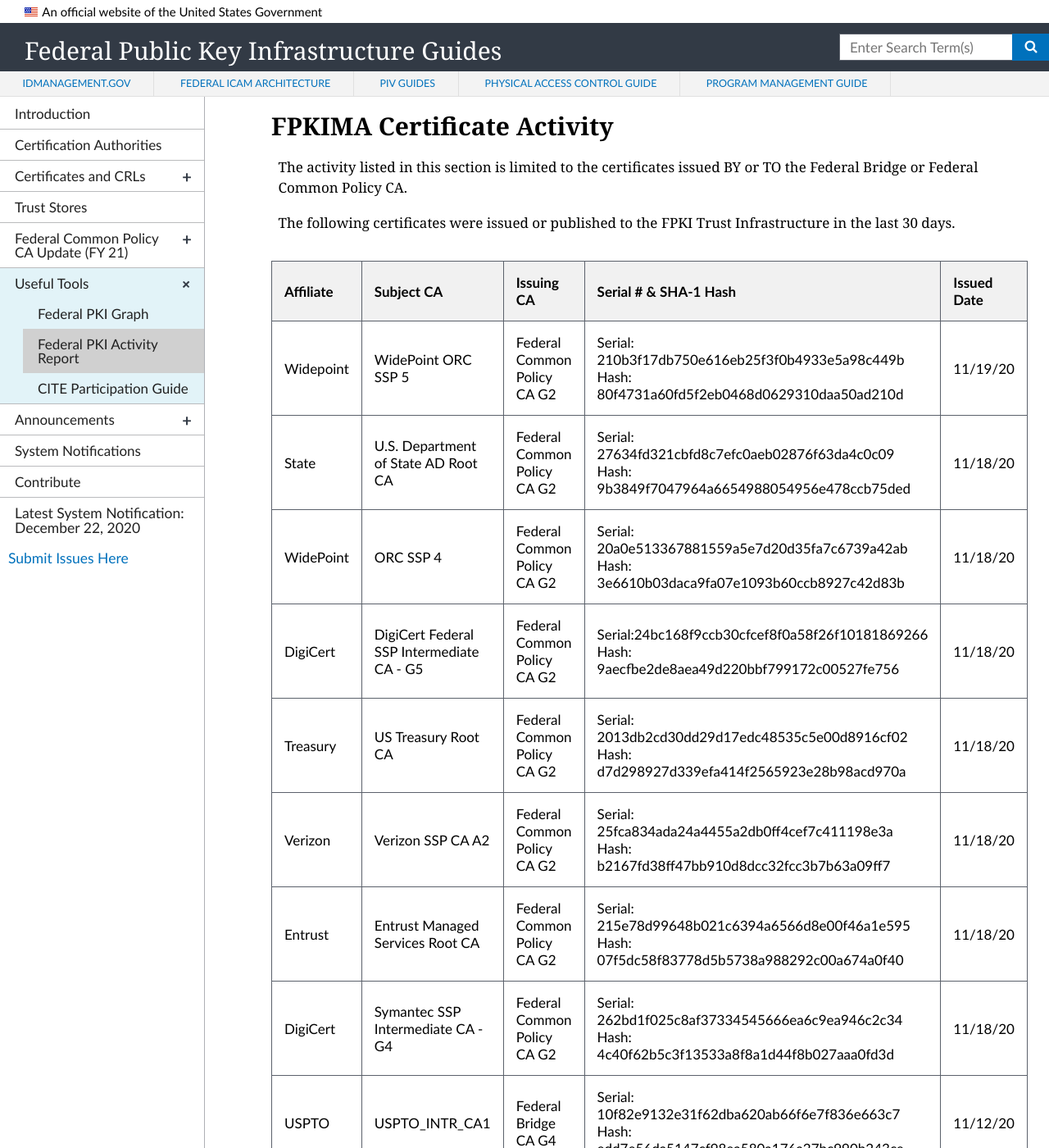
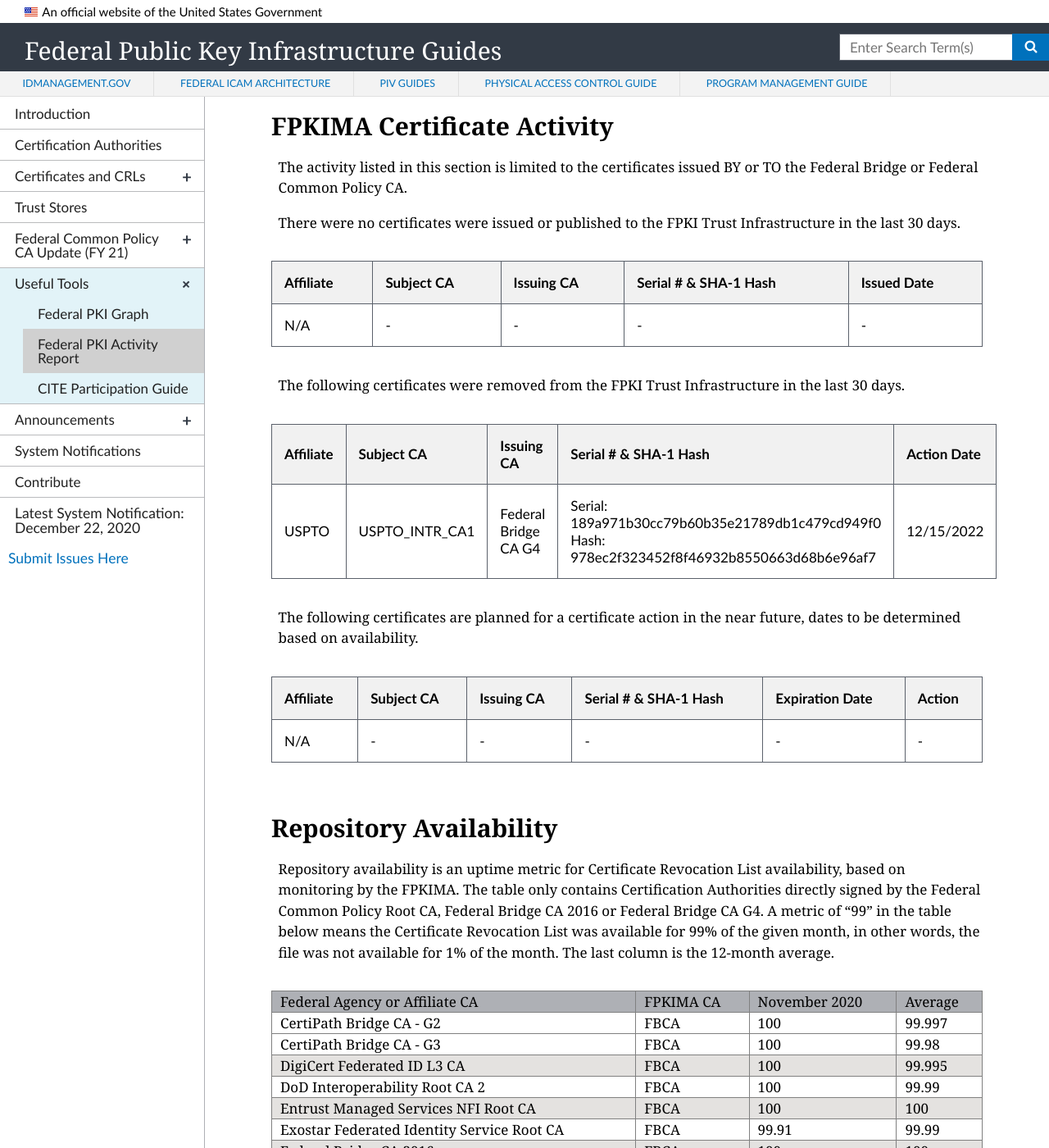
Before and after one commit to GSA/fpki-guides, a Jekyll site: the page built from _tools/03_fpki_activity_report.md, in a window 1280 px wide and 1400 px high, scrolled down 1478 px. Shown: the whole window at 82% size. Built offline with Jekyll 4.4.1, drawn with Linux system fonts in a browser that asks for light colours; nearby versions of some CDN libraries; some of the changed text lies outside the part shown.

Commit message:
Update 03_fpki_activity_report.md
Tables update for Dec 2020 activity

```diff
--- a/_tools/03_fpki_activity_report.md
+++ b/_tools/03_fpki_activity_report.md
@@ -26,34 +26,24 @@
 ## FPKIMA Certificate Activity
 The activity listed in this section is limited to the certificates issued BY or TO the Federal Bridge or Federal Common Policy CA.
 
-The following certificates were issued or published to the FPKI Trust Infrastructure in the last 30 days.
+There were no certificates were issued or published to the FPKI Trust Infrastructure in the last 30 days.
 
 | Affiliate | Subject CA | Issuing CA | Serial # & SHA-1 Hash | Issued Date |
 | --------- | ---------- | ---------- | --------------------- | ----------- |
-| Widepoint | WidePoint ORC SSP 5 | Federal Common Policy CA G2 | Serial: 210b3f17db750e616eb25f3f0b4933e5a98c449b Hash: 80f4731a60fd5f2eb0468d0629310daa50ad210d | 11/19/20 |
-| State | U.S. Department of State AD Root CA | Federal Common Policy CA G2 | Serial: 27634fd321cbfd8c7efc0aeb02876f63da4c0c09 Hash: 9b3849f7047964a6654988054956e478ccb75ded | 11/18/20 |
-| WidePoint | ORC SSP 4 | Federal Common Policy CA G2 | Serial: 20a0e513367881559a5e7d20d35fa7c6739a42ab Hash: 3e6610b03daca9fa07e1093b60ccb8927c42d83b | 11/18/20 |
-| DigiCert | DigiCert Federal SSP Intermediate CA - G5 | Federal Common Policy CA G2 | Serial:24bc168f9ccb30cfcef8f0a58f26f10181869266 Hash:  9aecfbe2de8aea49d220bbf799172c00527fe756 | 11/18/20 |
-| Treasury | US Treasury Root CA | Federal Common Policy CA G2 | Serial: 2013db2cd30dd29d17edc48535c5e00d8916cf02 Hash: d7d298927d339efa414f2565923e28b98acd970a | 11/18/20 |
-| Verizon | Verizon SSP CA A2 | Federal Common Policy CA G2 | Serial: 25fca834ada24a4455a2db0ff4cef7c411198e3a Hash: b2167fd38ff47bb910d8dcc32fcc3b7b63a09ff7 | 11/18/20 |
-| Entrust | Entrust Managed Services Root CA | Federal Common Policy CA G2 | Serial: 215e78d99648b021c6394a6566d8e00f46a1e595 Hash: 07f5dc58f83778d5b5738a988292c00a674a0f40 | 11/18/20 |
-| DigiCert | Symantec SSP Intermediate CA - G4 | Federal Common Policy CA G2 | Serial: 262bd1f025c8af37334545666ea6c9ea946c2c34 Hash: 4c40f62b5c3f13533a8f8a1d44f8b027aaa0fd3d | 11/18/20 |
-| USPTO | USPTO_INTR_CA1 | Federal Bridge CA G4 | Serial: 10f82e9132e31f62dba620ab66f6e7f836e663c7 Hash: edd7e56da5147cf98ea580a176a27bc990b243ce | 11/12/20 |
-| SAFE | SAFE Identity Bridge CA | Federal Bridge CA G4 | Serial: 159e68a2b020e0c91a0425c28e79fcda961b6142 Hash: cba35a94b7460a9e86ff7c95123a849ccd7be1ab | 11/12/20 |
-
+| N/A | - | - | - | - |
 
 The following certificates were removed from the FPKI Trust Infrastructure in the last 30 days.
 
-| Affiliate | Subject CA | Issuing CA | Serial # | SHA-1 Hash | Expiration Date |
-| --------- | ---------- | ---------- | -------- | ---------- | --------------- |
-| N/A | - | - | - | - | - |
+| Affiliate | Subject CA | Issuing CA | Serial # & SHA-1 Hash | Action Date |
+| --------- | ---------- | ---------- | --------------------- | ----------- |
+| USPTO | USPTO_INTR_CA1 | Federal Bridge CA G4 | Serial: 189a971b30cc79b60b35e21789db1c479cd949f0 Hash: 978ec2f323452f8f46932b8550663d68b6e96af7 | 12/15/2022 |
 
 
 The following certificates are planned for a certificate action in the near future, dates to be determined based on availability.
 
 | Affiliate | Subject CA | Issuing CA | Serial # & SHA-1 Hash | Expiration Date | Action |
 | --------- | ---------- | ---------- | --------------------- | --------------- | ------ |
-| USPTO | USPTO_INTR_CA1 | Federal Bridge CA G4 | Serial: 189a971b30cc79b60b35e21789db1c479cd949f0 Hash: 978ec2f323452f8f46932b8550663d68b6e96af7 | 12/12/2022 | Revoke 12/8/2020 |
+| N/A | - | - | - | - | - |
 
 
 
```
Also changed, not shown: other parts of _tools/03_fpki_activity_report.md (+1 -1 lines).
